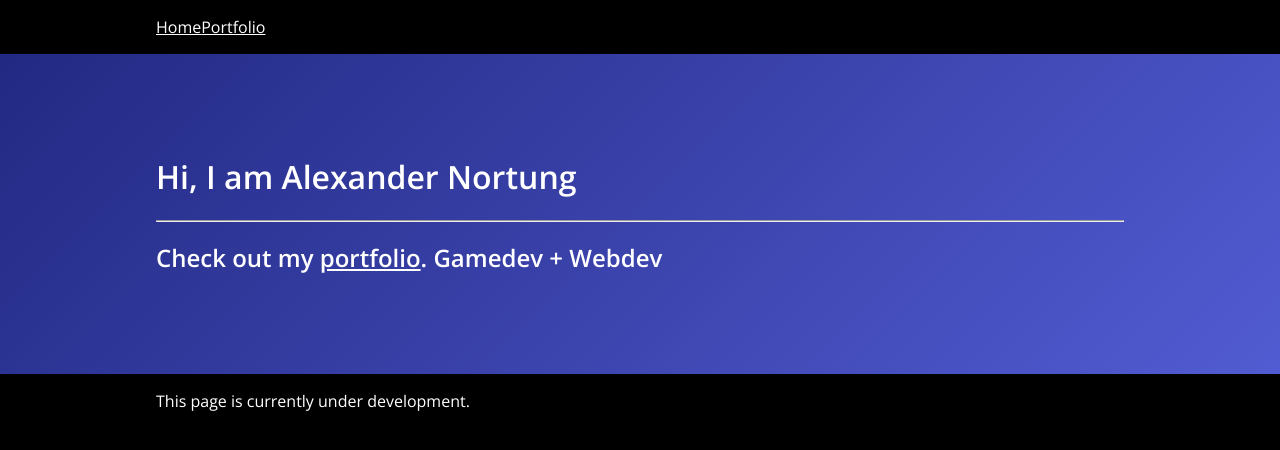
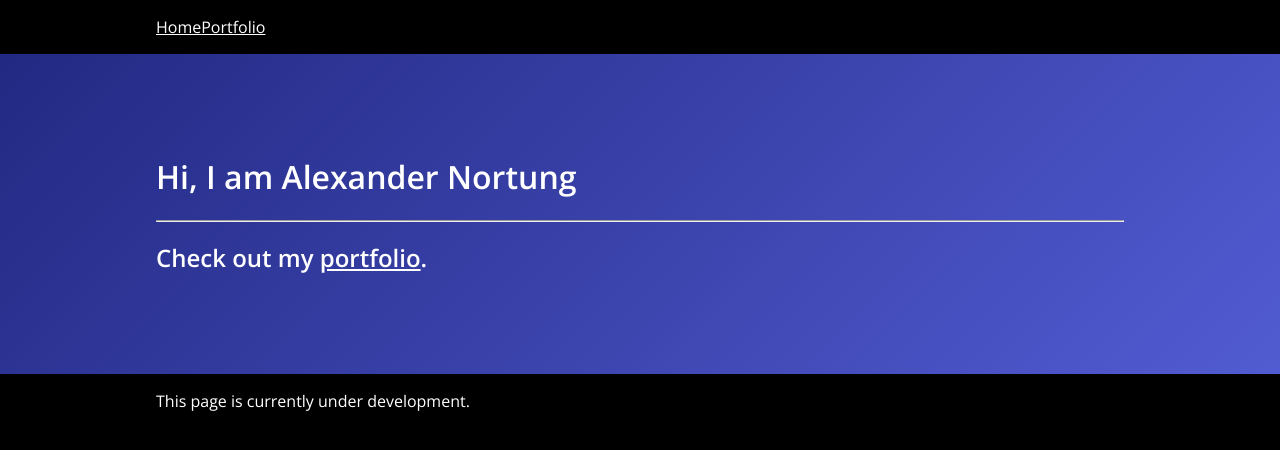
Before and after one commit to Alexnortung/personal-website, a Nuxt app: page / in a window 1280 px wide. Shown: the top 450 px of the page. Built offline with nearby package versions, Linux system fonts and the light colour scheme; a web font is replaced by a local one.

Commit message:
removed obsolete text.

```diff
--- a/pages/index.vue
+++ b/pages/index.vue
@@ -5,7 +5,7 @@
             :isPrimary=true
             >
                 <hr />
-                <h2>Check out my <nuxt-link to="/portfolio">portfolio</nuxt-link>. Gamedev + Webdev</h2>
+                <h2>Check out my <nuxt-link to="/portfolio">portfolio</nuxt-link>.</h2>
             </hero>
         <container>
             <p>
```
